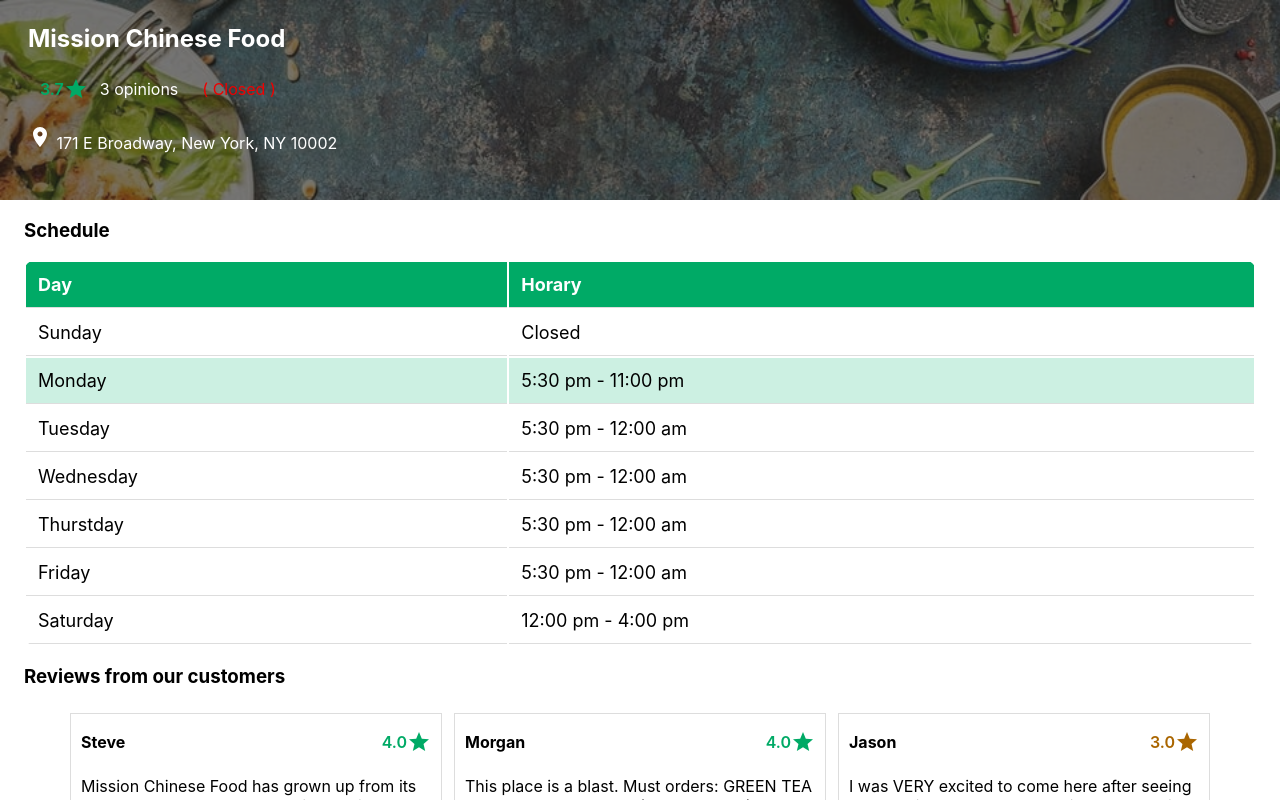
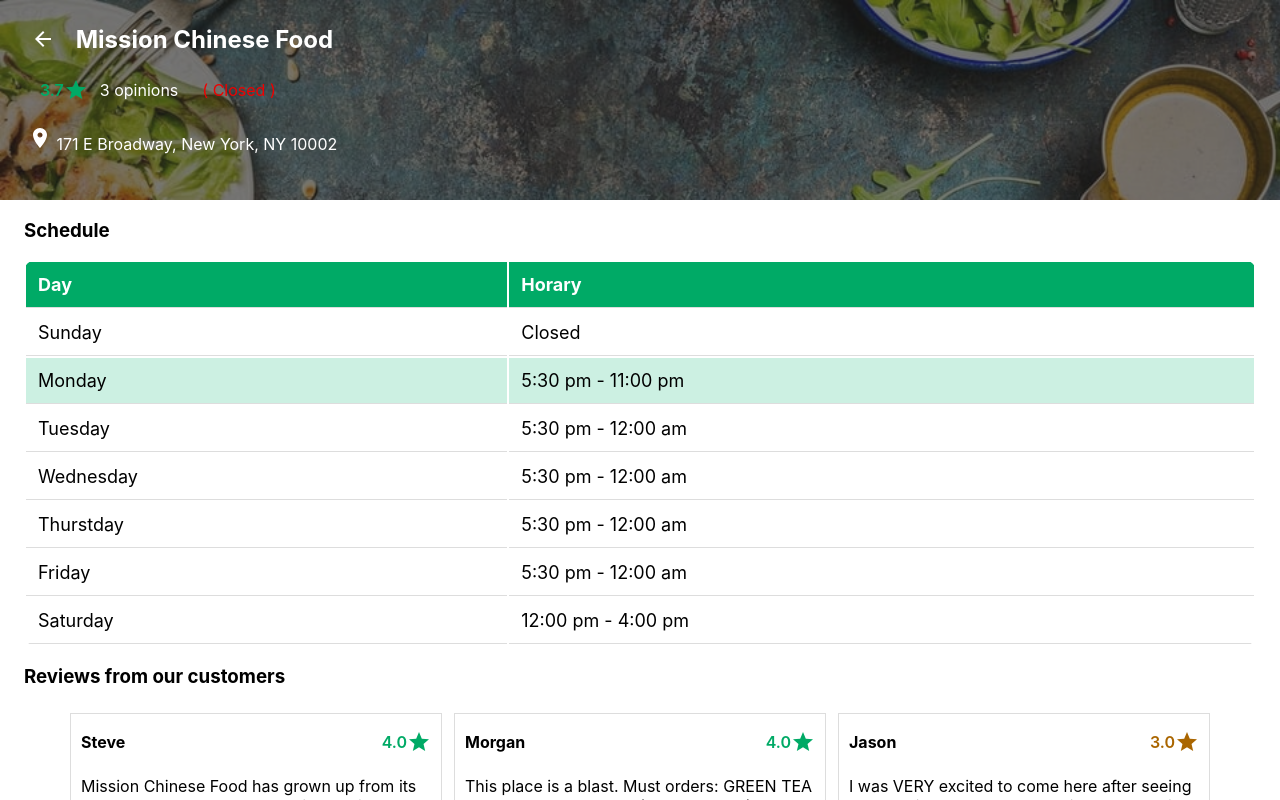
Before and after one commit to DarkCode01/restaurants-finder, a React (Create React App) app: page /restaurant/1 in a window 1280 px wide. Shown: the top 800 px of the page. Built offline with nearby package versions, Linux system fonts and the light colour scheme.

Commit message:
Add back button on restaurant page

```diff
--- a/src/components/layout/ImageAppBar/ImageAppBar.js
+++ b/src/components/layout/ImageAppBar/ImageAppBar.js
@@ -1,14 +1,27 @@
 import React from "react";
-import { LocationOn } from "@material-ui/icons";
+import { LocationOn, ArrowBack } from "@material-ui/icons";
+import { IconButton } from "@material-ui/core";
 import useStyles from "./styles";
 import Ratter from "../../utils/Ratter";
 
-function ImageAppBar({ name, rating, reviewsAccount, isOpenAtNow, address }) {
+function ImageAppBar({
+  name,
+  rating,
+  reviewsAccount,
+  isOpenAtNow,
+  address,
+  goBack,
+}) {
   const classes = useStyles();
   return (
     <div className={classes.header}>
       <div className={classes.title}>
-        <h2>{name}</h2>
+        <h2>
+          <IconButton size="small" onClick={goBack}>
+            <ArrowBack className={classes.backIcon}/>
+          </IconButton>
+          &nbsp;{name}
+        </h2>
         <span>
           <Ratter rate={rating} />
           {reviewsAccount} opinions
--- a/src/components/layout/ImageAppBar/styles.js
+++ b/src/components/layout/ImageAppBar/styles.js
@@ -19,7 +19,16 @@ const useStyles = makeStyles(() => ({
       padding: "12px",
       margin: "0",
     },
+    "& h2": {
+      display: 'flex',
+      color: 'white',
+      padding: '0',
+      alignItems: 'center'
+    }
   },
+  backIcon: {
+    color: 'white'
+  }
 }));
 
 export default useStyles;
--- a/src/pages/Restaurant/Restaurant.js
+++ b/src/pages/Restaurant/Restaurant.js
@@ -1,5 +1,5 @@
 import React, { useEffect, Fragment, useState } from "react";
-import { useParams } from "react-router-dom";
+import { useParams, useHistory } from "react-router-dom";
 import { TextField, Slider, Container, Button } from "@material-ui/core";
 import useStyles from "./styles";
 import Schedule from "../../components/layout/Schedule/Schedule";
@@ -21,6 +21,7 @@ export default function Restaurant({
   });
   const classes = useStyles();
   const params = useParams();
+  const history = useHistory();
 
   useEffect(() => {
     fetchRestaurant(params.id);
@@ -34,6 +35,9 @@ export default function Restaurant({
         reviewsAccount={restaurant.reviewsAccount}
         isOpenAtNow={restaurant.isOpenAtNow}
         address={restaurant.address}
+        goBack={()=>{
+          history.replace('/')
+        }}
       />
       <Container>
         <Schedule schedule={restaurant.schedule} />
```
